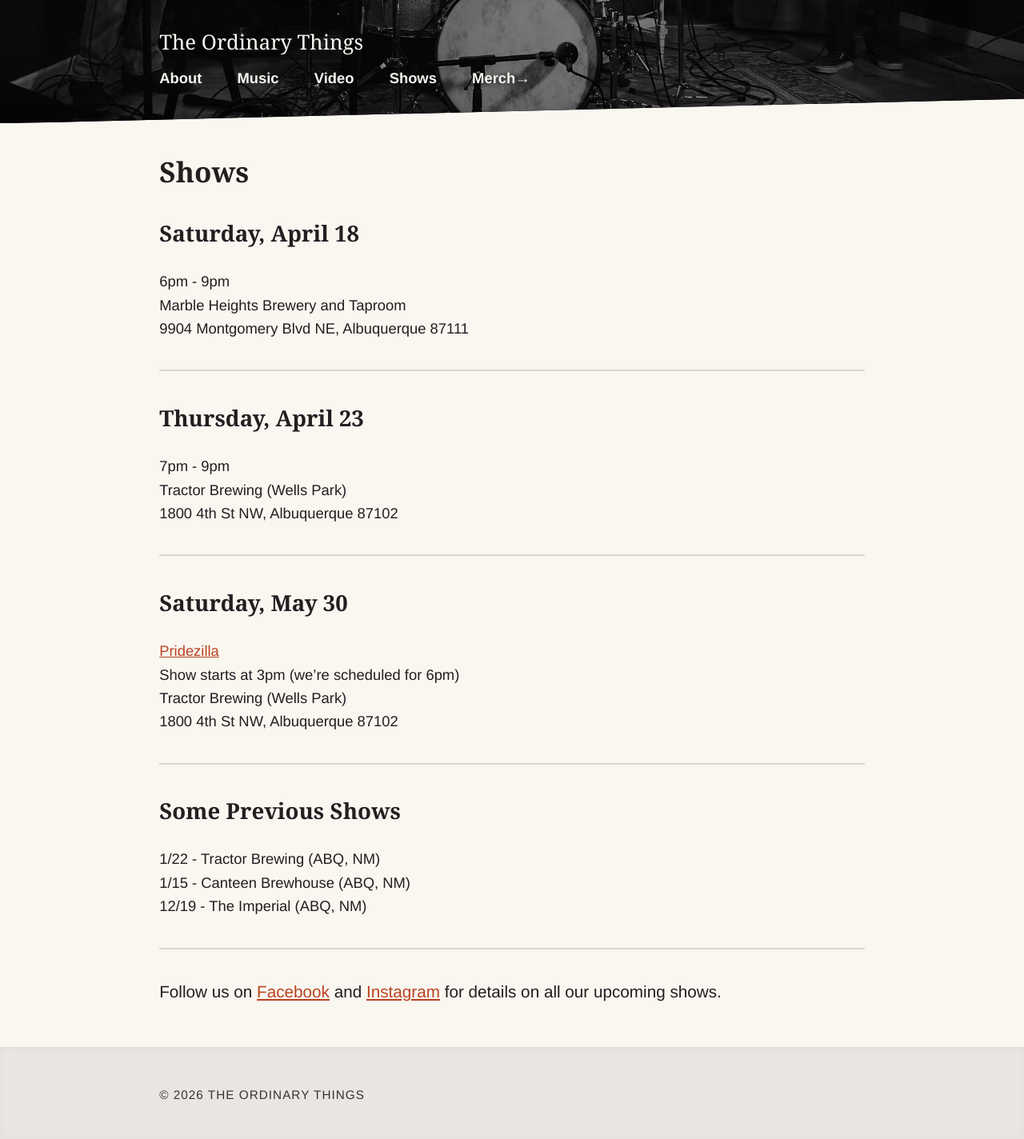
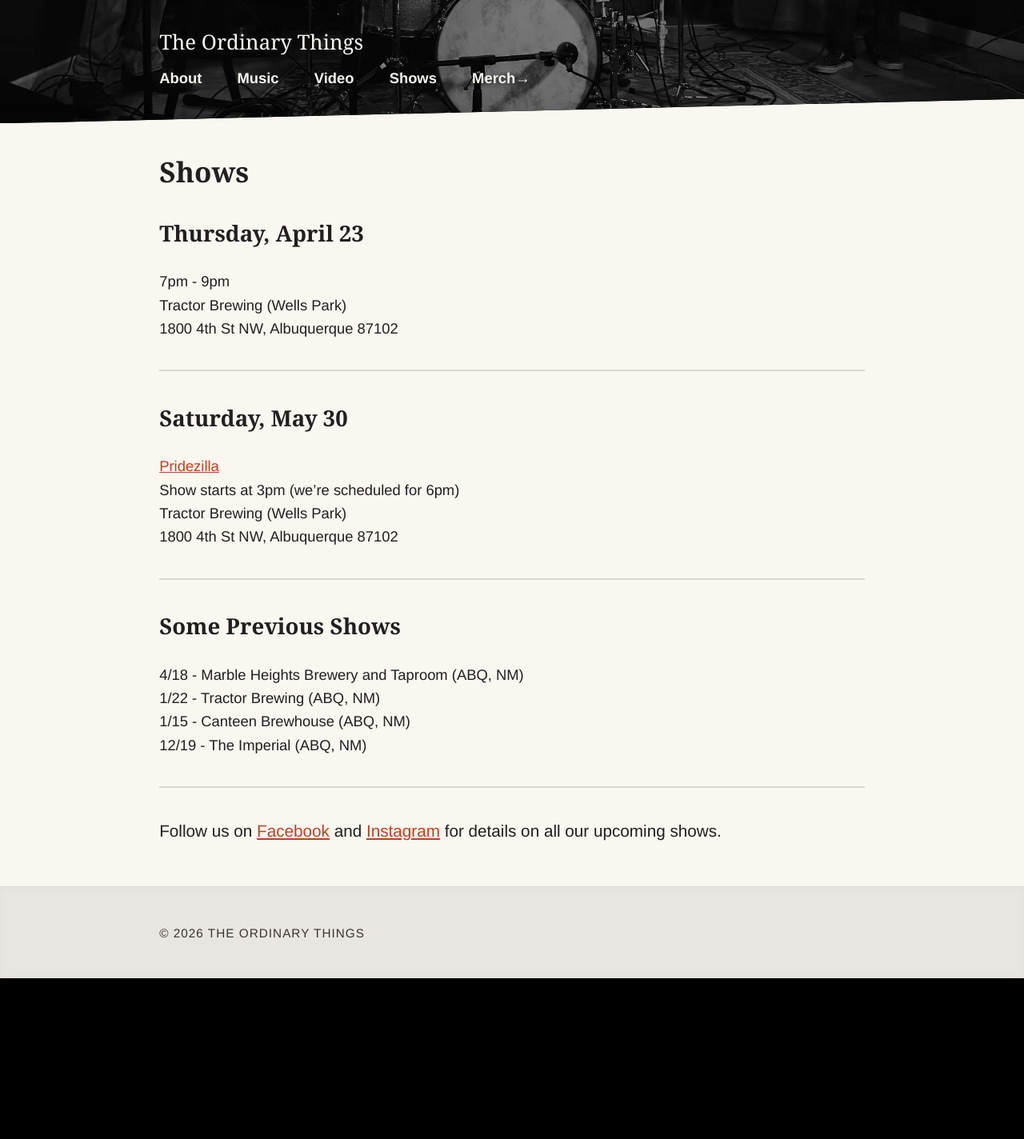
Before and after one commit to nsmsn/theordinarythings, a Jekyll site: the page built from shows.md, in a window 1280 px wide. Shown: the whole page at 80% size. Built offline with Jekyll 4.4.1, drawn with Linux system fonts in a browser that asks for light colours; some web fonts are replaced; after the commit the page ends 1223 px from its top, so only the background shows below that.

Commit message:
Updated Shows

```diff
--- a/shows.md
+++ b/shows.md
@@ -3,13 +3,6 @@ title: Shows
 date: 2026-04-05 14:03:00 -06:00
 permalink: "/shows/"
 layout: page
----
-
-## Saturday, April 18
-6pm - 9pm<br>
-Marble Heights Brewery and Taproom <br>
-9904 Montgomery Blvd NE, Albuquerque 87111
-
 ---
 
 ## Thursday, April 23
@@ -29,6 +22,7 @@ Tractor Brewing (Wells Park)<br>
 
 ## Some Previous Shows
 
+4/18 - Marble Heights Brewery and Taproom (ABQ, NM)<br>
 1/22 - Tractor Brewing (ABQ, NM)<br>
 1/15 - Canteen Brewhouse (ABQ, NM)<br>
 12/19 - The Imperial (ABQ, NM)
```
